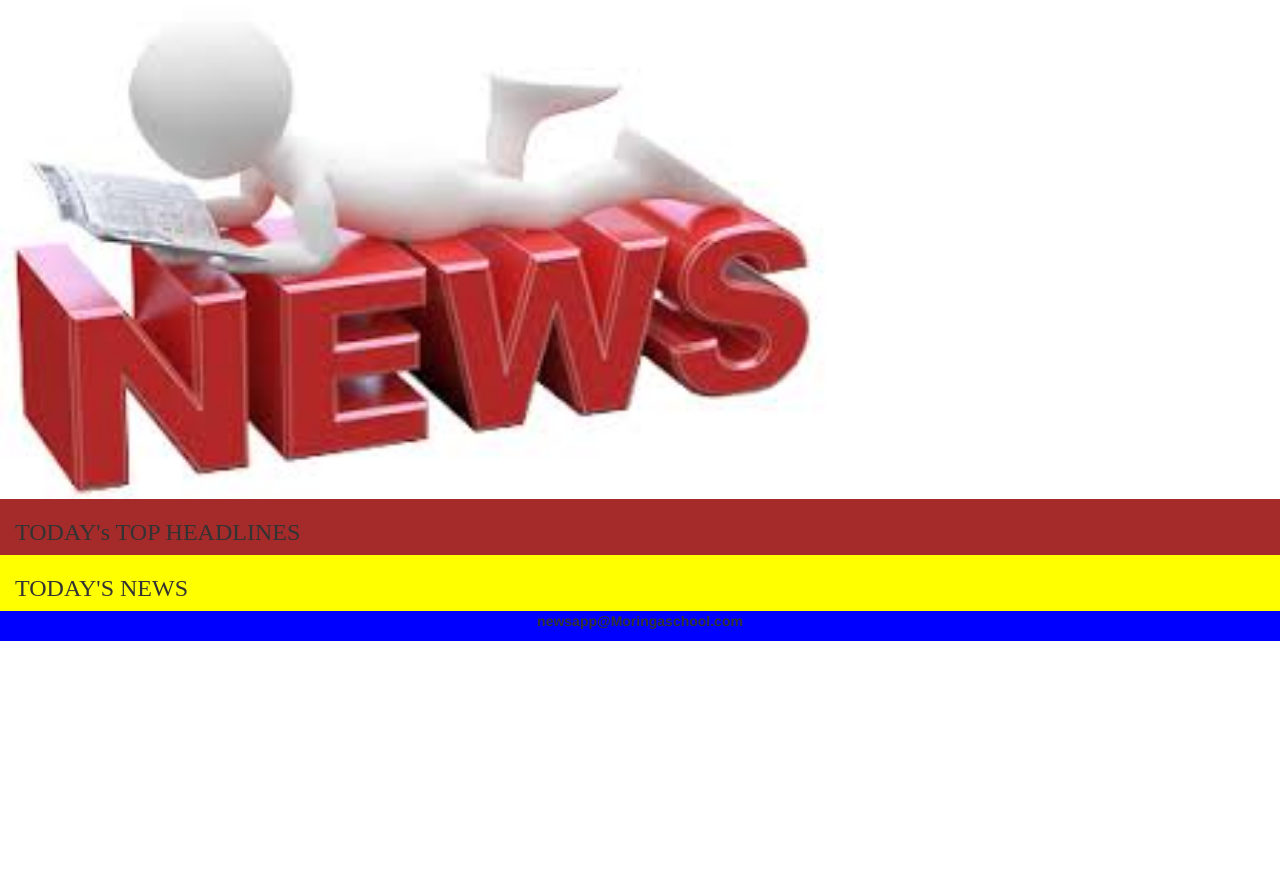
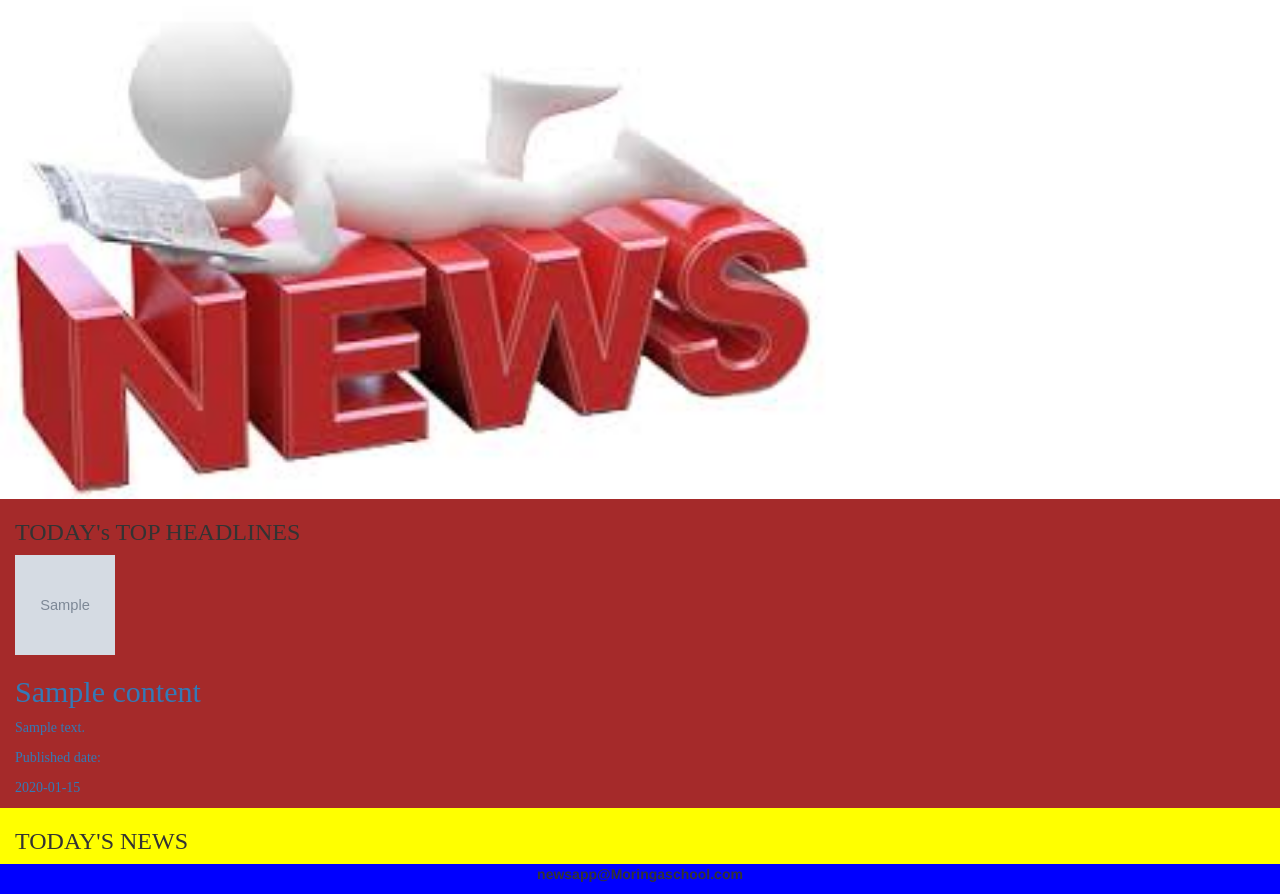
Before and after one commit to Michaelmapesa/newsxxiv, a Flask app: template templates/index.html in a window 1280 px wide. Shown: the part 79-973 px from the top of the page. Before the commit the page ends 720 px from the top, so only its background shows below. Run offline with Flask 2, Linux system fonts and the light colour scheme; the template is opened without the code that fills it: most values are stand-ins (such as "Sample title", 1, 10 or a date in 2020); grey boxes marked "Sample" are stand-in pictures; some libraries are stand-ins or nearby versions.

Commit message:
styling images

```diff
--- a/static/css/style.css
+++ b/static/css/style.css
@@ -25,3 +25,10 @@
     background-color: yellow;
     font-family: "Times New Roman", Times, serif;;
 }
+.item{
+    display: block;
+}
+.wrapper .item img{
+    height: 100px;
+    width: 100px;
+}
--- a/templates/index.html
+++ b/templates/index.html
@@ -36,6 +36,20 @@
 
     <div class="container-fluid" id="head">
         <p class="h3">TODAY's TOP HEADLINES</p>
+        {%for title,desc,img,p_date,url in contents%}
+        <div class="wrapper">
+            <div class="item"><a href="{{url}}"><img src="{{img}}"></a></div>
+            <div class="c-box">
+                <div class="content"><a href="{{url}}"><h2>{{title}}</h2></a></div>
+                <div class="content"><a href="{{url}}"><p>{{desc}}</p></a></div>
+                <div class="content"><a href="{{url}}"><p>Published date:</p><p>{{p_date}}</p></a></div>
+
+            </div>
+
+        </div>
+
+        {% endfor %}
+
     </div>
 
     <div class="container-fluid" id="main">
```
